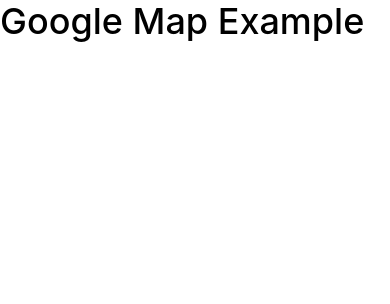
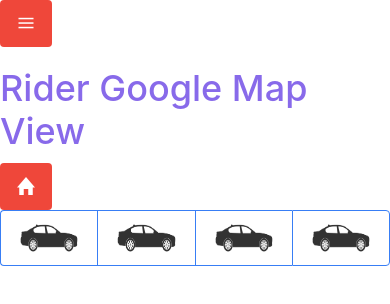
Before and after one commit to pushpa66/RiderAndroidPassenger, a website: page www/index.html in a window 390 px wide. Drawn offline with Linux system fonts and the light colour scheme; some packages are replaced by stand-ins of ours; files that its build step writes are made by us from their sources; files whose address does not match are found by name.

Commit message:
Adding footer

```diff
--- a/www/css/style.css
+++ b/www/css/style.css
@@ -4,3 +4,7 @@
   margin: 0;
   padding: 0;
 }
+
+.title{
+  color: #886aea;
+}
--- a/www/index.html
+++ b/www/index.html
@@ -31,18 +31,36 @@
     <script src="cordova.js"></script>
 
     <!-- your app's js -->
-    <!--<script src="https://maps.googleapis.com/maps/api/js?v=3.exp"></script>-->
     <script src="https://maps.googleapis.com/maps/api/js?key=AIzaSyCGT-8Du3SwJCfdC7aNFqPheR_WTEv_dX0"></script>
     <script src="js/app.js"></script>
   </head>
   <body ng-app="starter" ng-controller="MapCtrl">
 
     <ion-pane>
-      <ion-header-bar class="bar-assertive">
-        <h1 class="title">Google Map Example</h1>
+      <ion-header-bar class="bar-calm">
+        <button class="button icon ion-navicon button-assertive"></button>
+        <h1 class="title">Rider Google Map View</h1>
+        <button class="button icon ion-home button-assertive"></button>
       </ion-header-bar>
       <ion-content>
         <div id="map-canvas" data-tab-disabled="true"></div>
+      </ion-content>
+      <ion-footer-bar class="bar-calm">
+        <div class="button-bar">
+          <a class="button button-positive button-outline">
+            <img src="img/car.png" style="width : 100% ; height : 100%" ng-click="" >
+          </a>
+          <a class="button button-positive button-outline">
+            <img src="img/car.png" style="width : 100% ; height : 100%" ng-click="" >
+          </a>
+          <a class="button button-positive button-outline">
+            <img src="img/car.png" style="width : 100% ; height : 100%" ng-click="" >
+          </a>
+          <a class="button button-positive button-outline">
+            <img src="img/car.png" style="width : 100% ; height : 100%" ng-click="" >
+          </a>
+        </div>
+      </ion-footer-bar>
     </ion-pane>
   </body>
 </html>
```
Also changed, not shown: www/layouts/detailMenu.html (added, +5 -0 lines), www/img/car.png (added).
